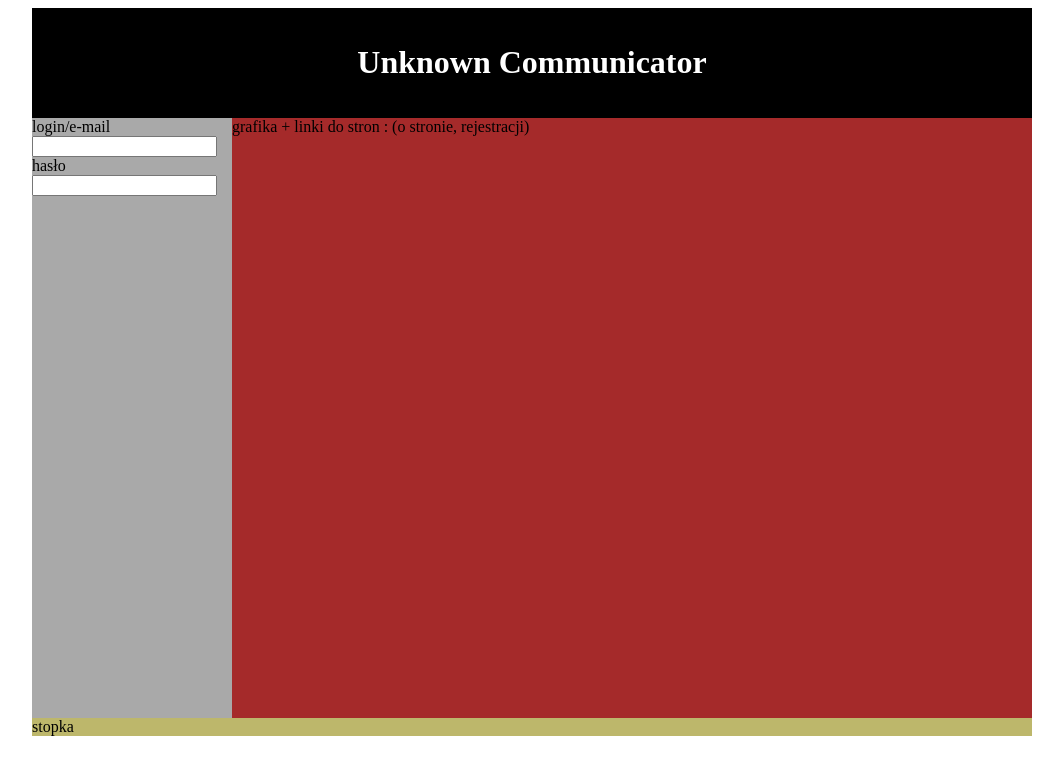
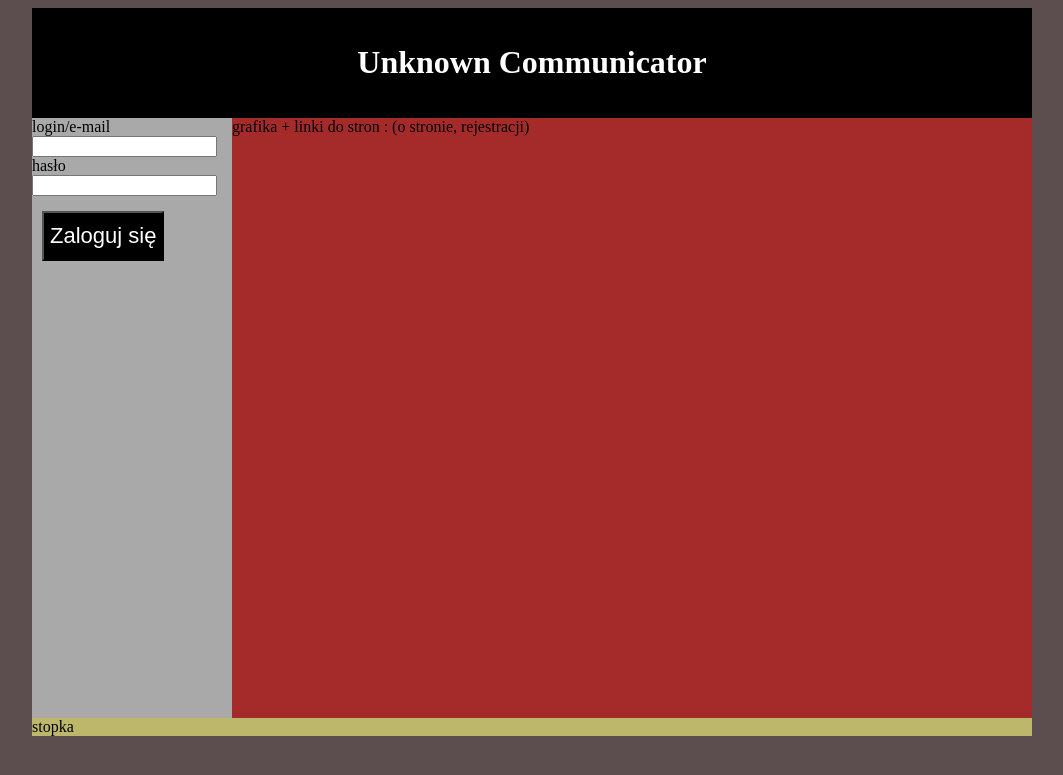
Before and after one commit to RNG-Players/UnknownCommunicator, a PHP site: page / in a window 1280 px wide. Shown: the top 775 px of the page, without its empty margins (108-1171 px from the left). Run offline with PHP 8.4, Linux system fonts and the light colour scheme.

Commit message:
no siema

```diff
--- a/Pages/css/styl.css
+++ b/Pages/css/styl.css
@@ -1,8 +1,19 @@
+body
+{
+    background-color: rgb(92, 78, 78);
+}
 #container
 {
     width: 1000px;
     margin-left: auto;
     margin-right: auto;
+}
+#logo
+{
+    text-align: center;
+    padding: 15px;
+    background-color: black;
+    color: white;
 }
 #logging
 {
@@ -11,6 +22,21 @@
    background-color:darkgray;
    width: 200px;
    height: 600px;
+}
+.LogInButton
+{
+    background-color: black;
+    height: 50px;
+    margin-top: 15px;
+    margin-left: 10px;
+    margin-right: 10px;
+    color: white;
+    text-align: center;
+    font-size: 22px;
+}
+.LogInButton:hover
+{
+    background-color: rgb(44, 43, 43);
 }
 #grafic
 {
@@ -24,10 +50,3 @@
     clear: both;
     background-color: darkkhaki;
 }
-#logo
-{
-    text-align: center;
-    padding: 15px;
-    background-color: black;
-    color: white;
-}
--- a/Pages/index.html
+++ b/Pages/index.html
@@ -19,6 +19,9 @@
             <input/>
             hasło<br/>
             <input/>
+            <input type="button" class="LogInButton" value="Zaloguj się">
+
+            </input>
         </div>
         <div id="grafic">
             grafika + linki do stron : (o stronie, rejestracji)
```
